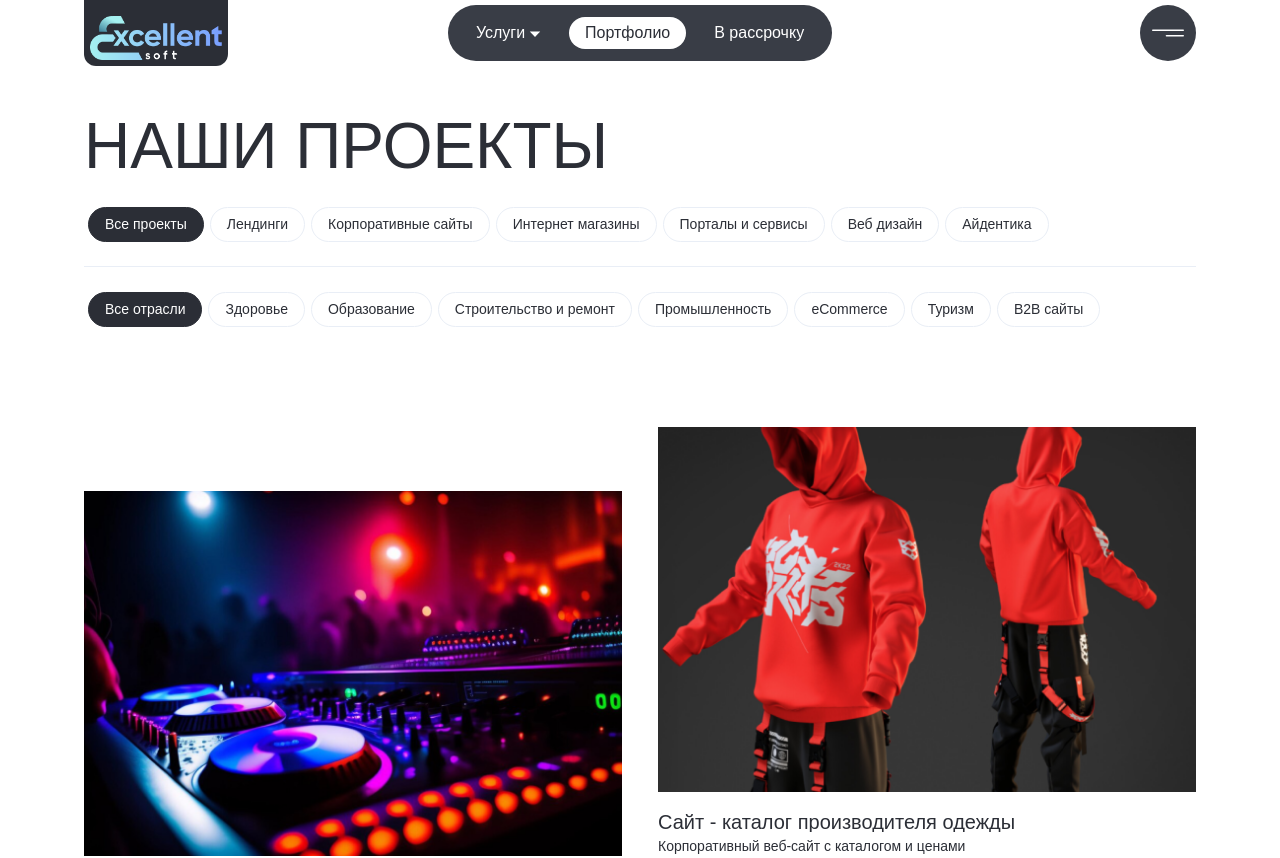
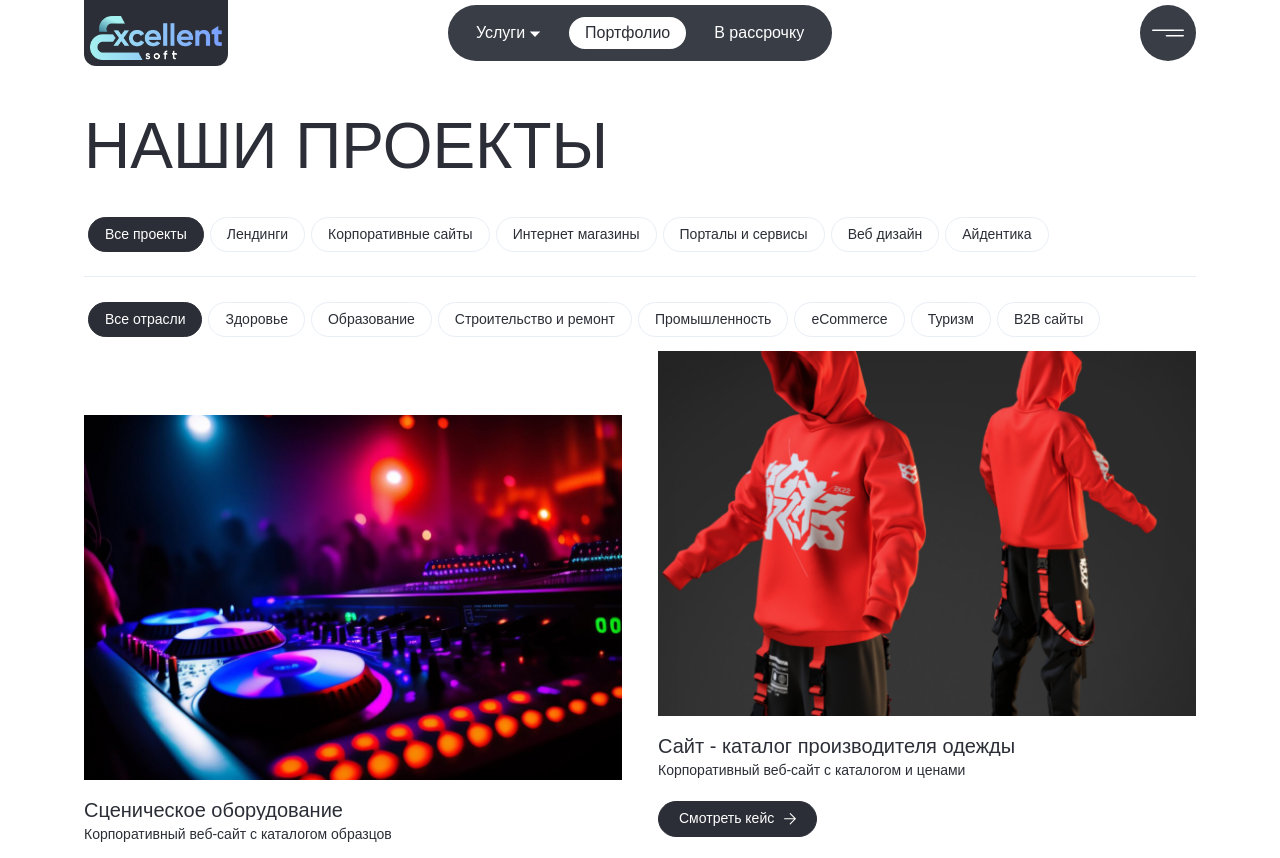
Before and after one commit to vzkharov/excellent-soft, a Next.js app: page /projects in a window 1280 px wide. Shown: the top 858 px of the page. Built offline with nearby package versions, Linux system fonts and the light colour scheme.

Commit message:
update: `projects-page` suspense

```diff
--- a/src/app/(content)/projects/page.tsx
+++ b/src/app/(content)/projects/page.tsx
@@ -1,3 +1,4 @@
+import { Suspense } from 'react'
 import { tv } from 'tailwind-variants'
 
 import type { Page } from '~/lib/types'
@@ -16,21 +17,25 @@ const ProjectsPage: Page = () => (
 			<Title as="h2">Наши проекты</Title>
 		</Section>
 
-		<Section className={styles.filters()}>
-			<ProjectFilterType />
-			<Separator />
-			<ProjectFilterPurpose />
-		</Section>
+		<Suspense>
+			<Section className={styles.filters()}>
+				<ProjectFilterType />
+				<Separator />
+				<ProjectFilterPurpose />
+			</Section>
+		</Suspense>
 
-		<ProjectSection className={styles.grid()} />
+		<Suspense>
+			<ProjectSection />
+		</Suspense>
 	</>
 )
 
 const styles = tv({
 	slots: {
 		title: 'pb-6 pt-12',
-		filters: 'flex flex-col gap-y-5',
-		grid: 'py-24',
+		filters: 'flex flex-col gap-y-5 py-2.5',
+		grid: '',
 	},
 })()
 
```
